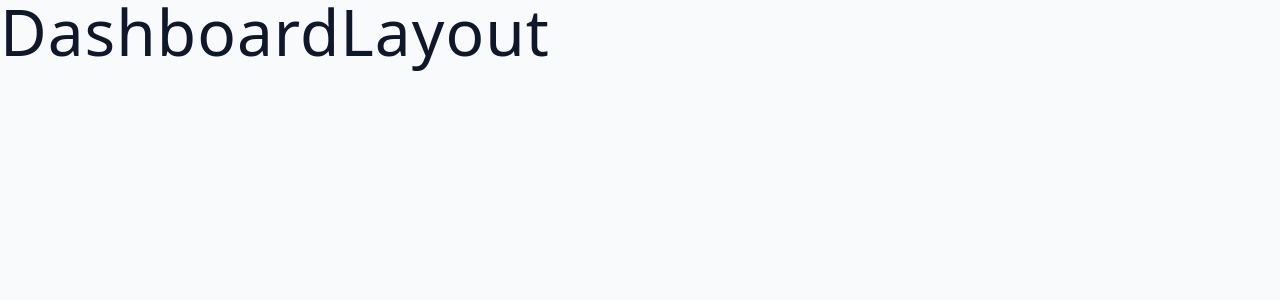
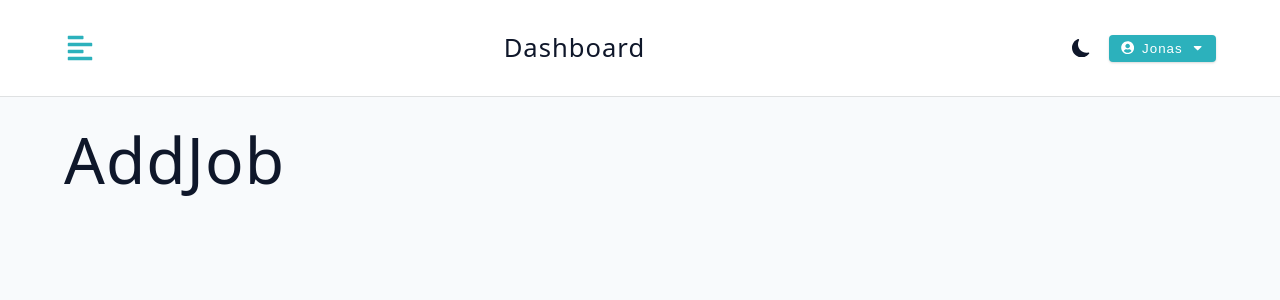
Before and after one commit to PhaniPendela/Jobify-MERN, a React (Vite) app in the folder client/: page /dashboard in a window 1280 px wide. Shown: the top 300 px of the page. Built offline with nearby package versions, Linux system fonts and the light colour scheme.

Commit message:
Finished Basic DashBoard and client side moving towards main server part

```diff
--- a/client/src/App.jsx
+++ b/client/src/App.jsx
@@ -7,7 +7,20 @@
   Login,
   DashboardLayout,
   Error,
+  AddJob,
+  Stats,
+  AllJobs,
+  Profile,
+  Admin,
 } from "./pages";
+
+export const initialIsDarkTheme = function () {
+  const currDarkTheme = localStorage.getItem("darkTheme") === "true";
+  document.body.classList.toggle("dark-theme", currDarkTheme);
+  return currDarkTheme;
+};
+
+initialIsDarkTheme();
 
 const router = createBrowserRouter([
   {
@@ -15,6 +28,10 @@
     element: <HomeLayout />,
     errorElement: <Error />,
     children: [
+      {
+        index: true,
+        element: <Landing />,
+      },
       {
         path: "register",
         element: <Register />,
@@ -26,10 +43,28 @@
       {
         path: "dashboard",
         element: <DashboardLayout />,
-      },
-      {
-        index: true,
-        element: <Landing />,
+        children: [
+          {
+            index: true,
+            element: <AddJob />,
+          },
+          {
+            path: "stats",
+            element: <Stats />,
+          },
+          {
+            path: "all-jobs",
+            element: <AllJobs />,
+          },
+          {
+            path: "profile",
+            element: <Profile />,
+          },
+          {
+            path: "admin",
+            element: <Admin />,
+          },
+        ],
       },
     ],
   },
--- /dev/null
+++ b/client/src/components/BigSideBar.jsx
@@ -0,0 +1,29 @@
+import React from "react";
+import Wrapper from "../assets/wrappers/BigSidebar.js";
+import { Logo } from "./index.js";
+import NavLinks from "./NavLinks.jsx";
+import { useDashboardContext } from "../pages/DashboardLayout.jsx";
+
+const BigSideBar = () => {
+  const { showSideBar } = useDashboardContext();
+  return (
+    <Wrapper>
+      <div
+        className={
+          showSideBar ? "sidebar-container show-sidebar" : "sidebar-container"
+        }
+      >
+        <div className="content">
+          <header>
+            <Logo />
+          </header>
+          <div className="nav-links">
+            <NavLinks toggle={false} />
+          </div>
+        </div>
+      </div>
+    </Wrapper>
+  );
+};
+
+export default BigSideBar;
--- /dev/null
+++ b/client/src/components/LogoutContainer.jsx
@@ -0,0 +1,30 @@
+import React from "react";
+import { FaUserCircle, FaCaretDown } from "react-icons/fa";
+import Wrapper from "../assets/wrappers/LogoutContainer";
+import { useState } from "react";
+import { useDashboardContext } from "../pages/DashboardLayout";
+
+const LogoutContainer = () => {
+  const [showLogout, setShowLogout] = useState(false);
+  const { user, logoutUser } = useDashboardContext();
+  return (
+    <Wrapper>
+      <button
+        type="button"
+        className="btn logout-btn"
+        onClick={() => setShowLogout(!showLogout)}
+      >
+        <FaUserCircle />
+        {user?.name}
+        <FaCaretDown />
+      </button>
+      <div className={showLogout ? "dropdown show-dropdown" : "dropdown"}>
+        <button type="button" className="dropdown-btn" onClick={logoutUser}>
+          Logout
+        </button>
+      </div>
+    </Wrapper>
+  );
+};
+
+export default LogoutContainer;
--- /dev/null
+++ b/client/src/components/NavBar.jsx
@@ -0,0 +1,30 @@
+import React from "react";
+import Wrapper from "../assets/wrappers/Navbar.js";
+import { FaAlignLeft } from "react-icons/fa";
+import Logo from "./Logo.jsx";
+import { useDashboardContext } from "../pages/DashboardLayout.jsx";
+import LogoutContainer from "./LogoutContainer.jsx";
+import ThemeToggle from "./ThemeToggle.jsx";
+
+const NavBar = () => {
+  const { toggleSideBar, toggleDarkTheme } = useDashboardContext();
+  return (
+    <Wrapper>
+      <div className="nav-center">
+        <button type="button" className="toggle-btn" onClick={toggleSideBar}>
+          <FaAlignLeft />
+        </button>
+        <div>
+          <Logo />
+          <h4 className="logo-text">dashboard</h4>
+        </div>
+        <div className="btn-container">
+          <ThemeToggle />
+          <LogoutContainer />
+        </div>
+      </div>
+    </Wrapper>
+  );
+};
+
+export default NavBar;
--- /dev/null
+++ b/client/src/components/NavLinks.jsx
@@ -0,0 +1,30 @@
+import React from "react";
+import { useDashboardContext } from "../pages/DashboardLayout";
+import links from "../utils/Links";
+import { NavLink } from "react-router-dom";
+
+const NavLinks = ({ toggle = true }) => {
+  const { toggleSideBar, user } = useDashboardContext();
+  return (
+    <div className="nav-links">
+      {links.map((link) => {
+        const { text, path, icon } = link;
+
+        return (
+          <NavLink
+            to={path}
+            key={text}
+            className="nav-link"
+            onClick={toggle ? toggleSideBar : null}
+            end
+          >
+            <span className="icon">{icon}</span>
+            {text}
+          </NavLink>
+        );
+      })}
+    </div>
+  );
+};
+
+export default NavLinks;
--- /dev/null
+++ b/client/src/components/SmallSideBar.jsx
@@ -0,0 +1,31 @@
+import React from "react";
+import Wrapper from "../assets/wrappers/SmallSidebar.js";
+import Logo from "./Logo.jsx";
+import { FaTimes } from "react-icons/fa";
+import { useDashboardContext } from "../pages/DashboardLayout.jsx";
+import NavLinks from "./NavLinks.jsx";
+
+const SmallSideBar = () => {
+  const { toggleSideBar, showSideBar } = useDashboardContext();
+  return (
+    <Wrapper>
+      <div
+        className={
+          showSideBar ? "sidebar-container show-sidebar" : "sidebar-container"
+        }
+      >
+        <div className="content">
+          <button type="button" className="close-btn" onClick={toggleSideBar}>
+            <FaTimes />
+          </button>
+          <header>
+            <Logo />
+          </header>
+          <NavLinks />
+        </div>
+      </div>
+    </Wrapper>
+  );
+};
+
+export default SmallSideBar;
--- /dev/null
+++ b/client/src/components/ThemeToggle.jsx
@@ -0,0 +1,19 @@
+import React from "react";
+import { BsFillSunFill, BsFillMoonFill } from "react-icons/bs";
+import Wrapper from "../assets/wrappers/ThemeToggle";
+import { useDashboardContext } from "../pages/DashboardLayout";
+
+const ThemeToggle = () => {
+  const { isDarkTheme, toggleDarkTheme } = useDashboardContext();
+  return (
+    <Wrapper onClick={toggleDarkTheme}>
+      {isDarkTheme ? (
+        <BsFillSunFill className="toggle-icon" />
+      ) : (
+        <BsFillMoonFill className="toggle-icon" />
+      )}
+    </Wrapper>
+  );
+};
+
+export default ThemeToggle;
--- a/client/src/components/index.js
+++ b/client/src/components/index.js
@@ -1,2 +1,5 @@
 export { default as Logo } from "./Logo";
 export { default as FormRow } from "./FormRow";
+export { default as BigSideBar } from "./BigSideBar";
+export { default as SmallSideBar } from "./SmallSideBar";
+export { default as Navbar } from "./NavBar";
--- a/client/src/pages/DashboardLayout.jsx
+++ b/client/src/pages/DashboardLayout.jsx
@@ -1,7 +1,59 @@
-import React from "react";
+import React, { createContext, useContext, useState } from "react";
+import { Outlet } from "react-router-dom";
+import { BigSideBar, Navbar, SmallSideBar } from "../components/index.js";
+import Wrapper from "../assets/wrappers/Dashboard.js";
+import { initialIsDarkTheme } from "../App.jsx";
+
+const DashboardContext = createContext();
 
 const DashboardLayout = () => {
-  return <h1>DashboardLayout</h1>;
+  // User Name
+  const user = { name: "jonas" };
+  const [showSideBar, setShowSideBar] = useState(false);
+  const [isDarkTheme, setIsDarkTheme] = useState(initialIsDarkTheme());
+
+  const toggleDarkTheme = function () {
+    const newDarkTheme = !isDarkTheme;
+    setIsDarkTheme(newDarkTheme);
+    document.body.classList.toggle("dark-theme", newDarkTheme);
+    localStorage.setItem("darkTheme", newDarkTheme);
+  };
+
+  const toggleSideBar = function () {
+    setShowSideBar(!showSideBar);
+  };
+
+  const logoutUser = async function () {
+    console.log("LogOut User");
+  };
+
+  return (
+    <DashboardContext.Provider
+      value={{
+        user,
+        showSideBar,
+        isDarkTheme,
+        toggleSideBar,
+        toggleDarkTheme,
+        logoutUser,
+      }}
+    >
+      <Wrapper>
+        <main className="dashboard">
+          <SmallSideBar />
+          <BigSideBar />
+          <div>
+            <Navbar />
+            <div className="dashboard-page">
+              <Outlet />
+            </div>
+          </div>
+        </main>
+      </Wrapper>
+    </DashboardContext.Provider>
+  );
 };
-
+export const useDashboardContext = function () {
+  return useContext(DashboardContext);
+};
 export default DashboardLayout;
--- /dev/null
+++ b/client/src/utils/Links.jsx
@@ -0,0 +1,37 @@
+import React from "react";
+
+import { IoBarChartSharp } from "react-icons/io5";
+import { MdQueryStats } from "react-icons/md";
+import { FaWpforms } from "react-icons/fa";
+import { ImProfile } from "react-icons/im";
+import { MdAdminPanelSettings } from "react-icons/md";
+
+const links = [
+  {
+    text: "add job",
+    path: ".",
+    icon: <FaWpforms />,
+  },
+  {
+    text: "all jobs",
+    path: "all-jobs",
+    icon: <IoBarChartSharp />,
+  },
+  {
+    text: "stats",
+    path: "stats",
+    icon: <MdQueryStats />,
+  },
+  {
+    text: "profile",
+    path: "profile",
+    icon: <ImProfile />,
+  },
+  {
+    text: "admin",
+    path: "admin",
+    icon: <MdAdminPanelSettings />,
+  },
+];
+
+export default links;
```
Also changed, not shown: client/src/assets/README.md (deleted), 1 other file (tests, documents, lock files or other folders).
